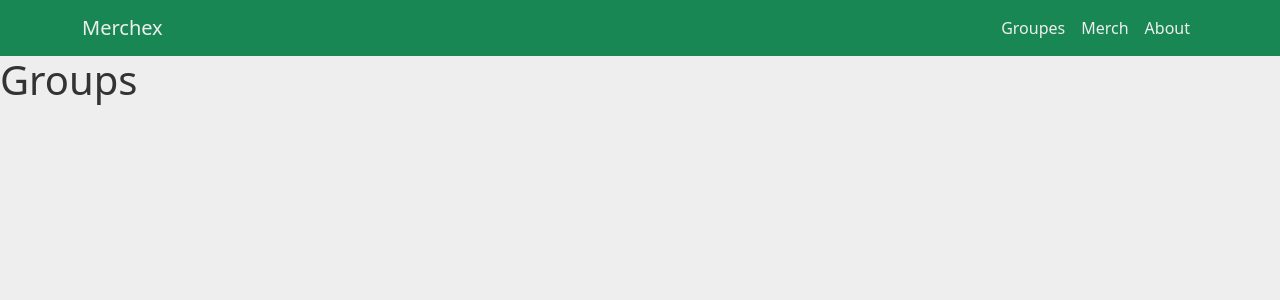
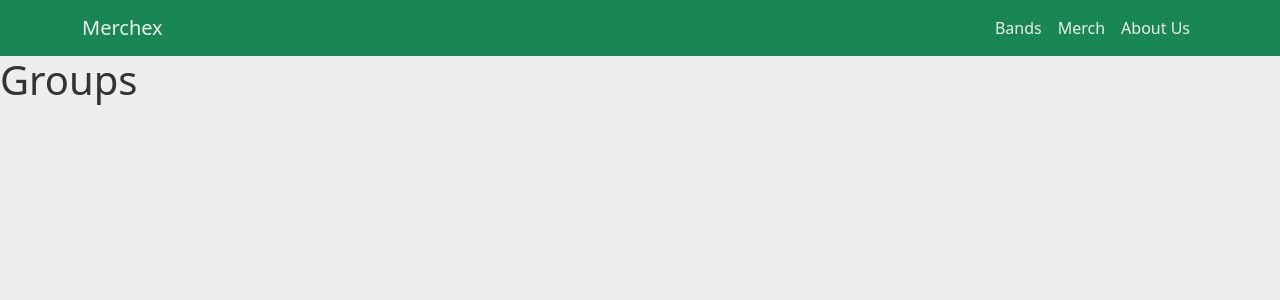
Before and after one commit to rjgabriel1/django_oc, a Django app: page /bands/ in a window 1280 px wide. Shown: the top 300 px of the page. Run offline with Django 4.2, Linux system fonts and the light colour scheme; data that the repository does not hold is empty.

Commit message:
update menu item

```diff
--- a/listings/templates/bands/base.html
+++ b/listings/templates/bands/base.html
@@ -23,13 +23,13 @@
 
           <ul class="navbar-nav justify-content-center">
             <li class="nav-item">
-              <a href="{% url 'band-list' %}" class="nav-link colnav " >Groupes</a>
+              <a href="{% url 'band-list' %}" class="nav-link colnav " >Bands</a>
             </li>
             <li class="nav-item">
               <a href="{% url 'merch-list' %}" class="nav-link colnav">Merch</a>
             </li>
             <li class="nav-item">
-              <a href="{% url 'about-us' %}" class="nav-link colnav">About</a>
+              <a href="{% url 'about-us' %}" class="nav-link colnav">About Us</a>
             </li>
           </ul>
 
```
